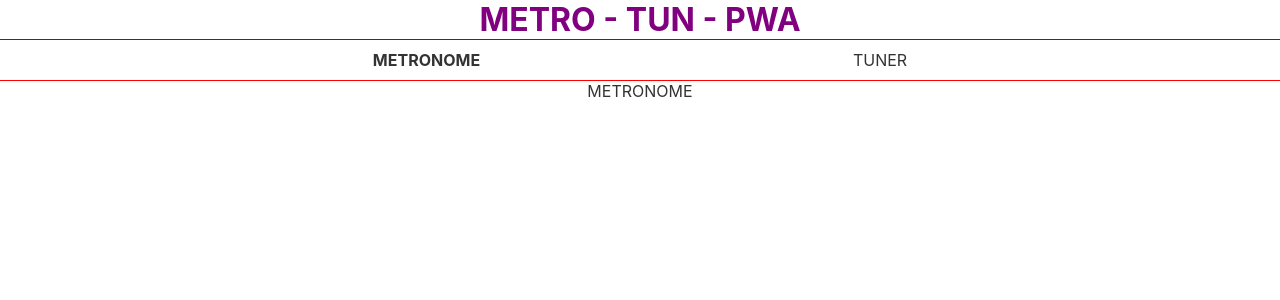
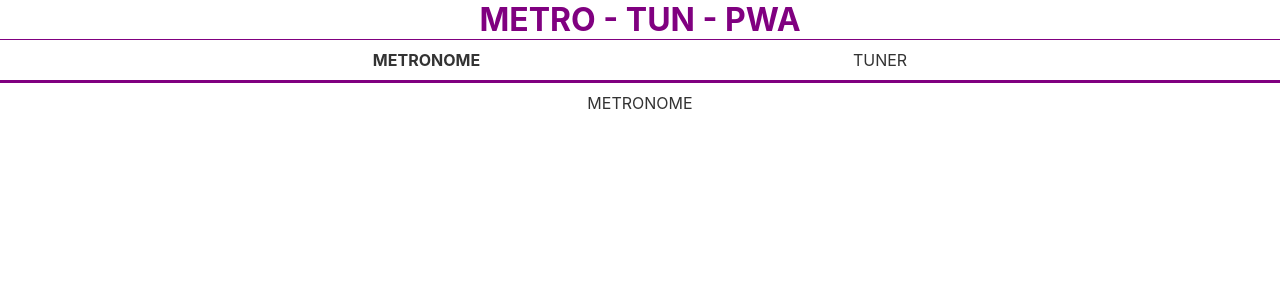
Before and after one commit to Raffaele/metronome-tuner-pwa, a Svelte app: page / in a window 1280 px wide. Shown: the top 300 px of the page. Built offline with nearby package versions, Linux system fonts and the light colour scheme.

Commit message:
Color fixed

```diff
--- a/src/components/Selector.svelte
+++ b/src/components/Selector.svelte
@@ -20,12 +20,12 @@
   .selector {
     display: flex;
     justify-content: space-evenly;
-    border-bottom: 1px red solid;
+    border-bottom: 3px var(--main-color) solid;
     padding-bottom: 10px;
+    margin-bottom: 10px;
   }
 
   .selected {
-    /* background-color: green; */
     font-weight: bold;
   }
 </style>
```
